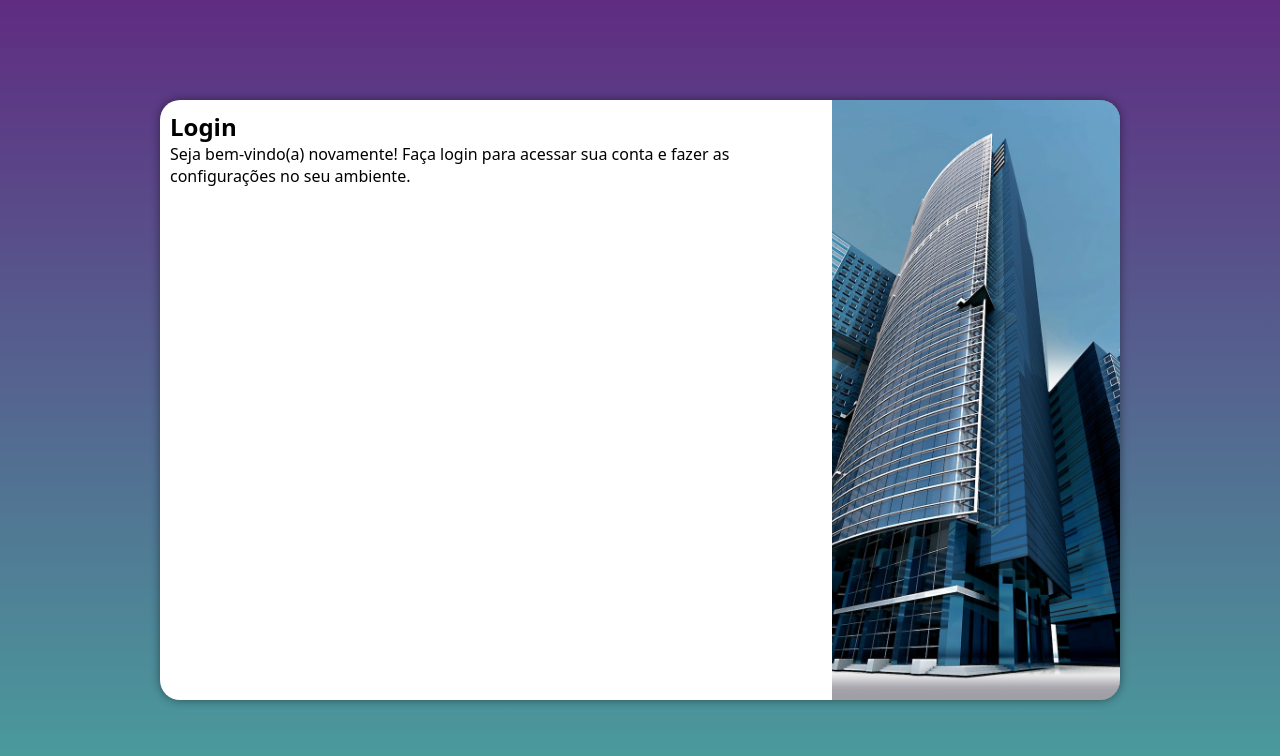
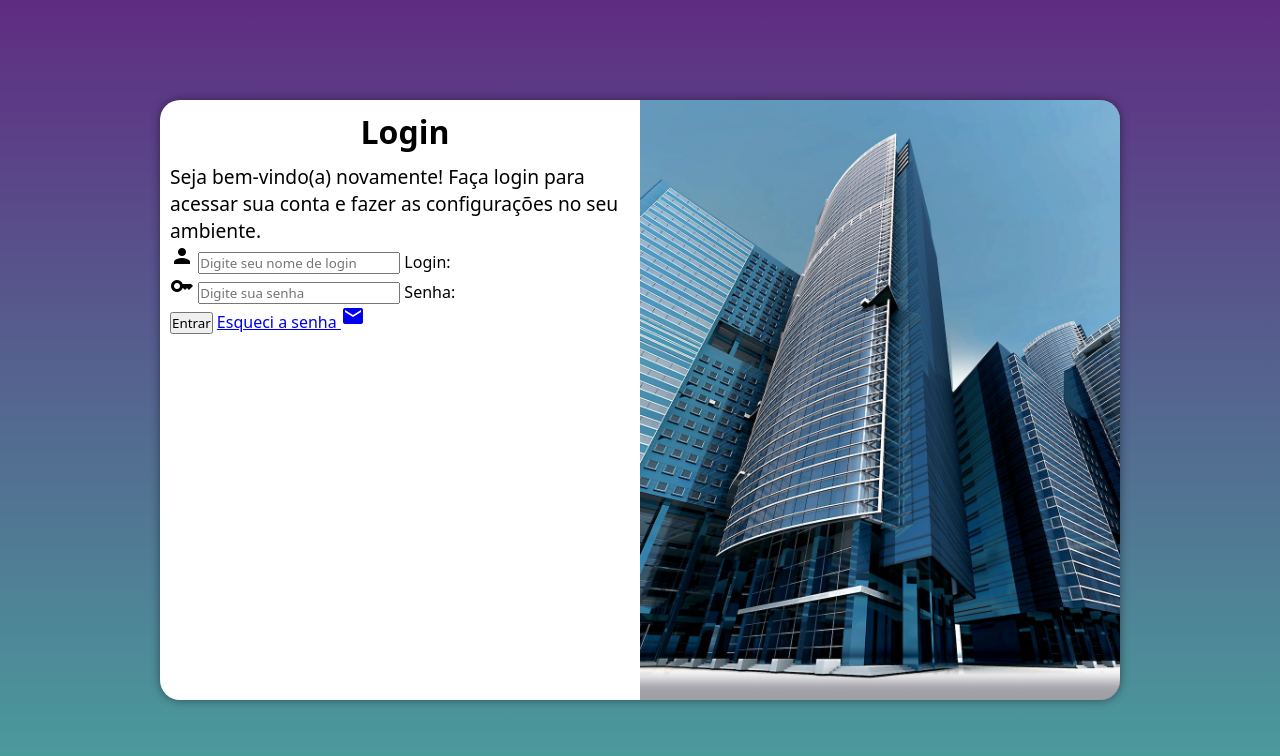
Before and after one commit to devpedromelo/projeto-login, a plain HTML site: page index.html in a window 1280 px wide. Drawn offline with Linux system fonts and the light colour scheme.

Commit message:
add o formulario

```diff
--- a/estilos/mq.css
+++ b/estilos/mq.css
@@ -35,7 +35,7 @@
 
     section#login > div#imagem{
         float: right;
-        width: 30%;
+        width: 50%;
         height: 100%;
         background-position: center bottom;
     }
@@ -44,4 +44,12 @@
         float: left;
         width: 50%;
     }
+
+    div#form > h1{
+        font-size: 2em;
+    }
+
+    div#form > p{
+        font-size: 1.2em;
+    }
 }
--- a/estilos/style.css
+++ b/estilos/style.css
@@ -61,3 +61,12 @@ section > div#form{
     display: block;
     padding: 10px;
 }
+
+div#form > h1{
+    text-align: center;
+    margin-bottom: 10px;
+}
+
+div#form > p{
+    font-size: 0.9em;
+}
--- a/index.html
+++ b/index.html
@@ -6,6 +6,7 @@
     <link rel="stylesheet" href="estilos/style.css">
     <link rel="stylesheet" href="estilos/mq.css">
     <title>Login</title>
+    <link href="https://fonts.googleapis.com/icon?family=Material+Icons" rel="stylesheet">
 </head>
 <body>
     <main>
@@ -16,8 +17,22 @@
             <div id="form">
                 <h1>Login</h1>
                 <p>Seja bem-vindo(a) novamente! Faça login para acessar sua conta e fazer as configurações no seu ambiente.</p>
-                <form action="login.php" autocomplete="off" method="post">
-
+                <form action="login.php" autocomplete="on" method="post">
+                    <div class="campo">
+                        <span
+                        class="material-icons">person</span>
+                        <input type="text" name="nome" id="inome" placeholder="Digite seu nome de login" autocomplete="username" required maxlength="30">
+                        <label for="inome">Login: </label>
+                    </div>
+                    <div class="campo">
+                        <span class="material-icons">key</span>
+                        <input type="password" name="senha" id="isenha" placeholder="Digite sua senha" autocomplete="current-password" required minlength="8">
+                        <label for="isenha">Senha: </label>
+                    </div>
+                    <input type="submit" value="Entrar">
+                    <a href="esqueciasenha.html">
+                        Esqueci a senha <span class="material-icons">mail</span>
+                    </a>
                 </form>
             </div>
         </section>
```
